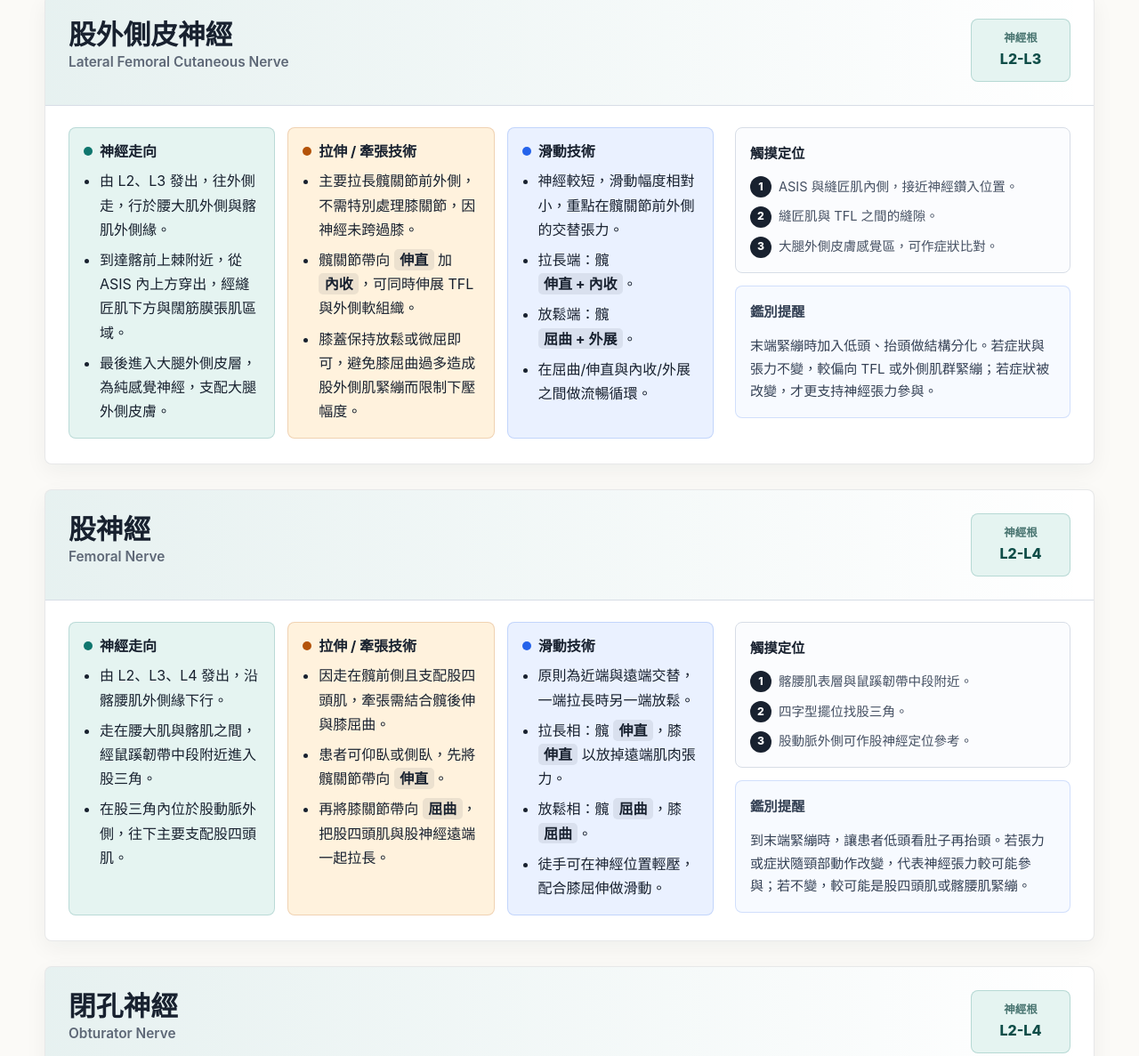
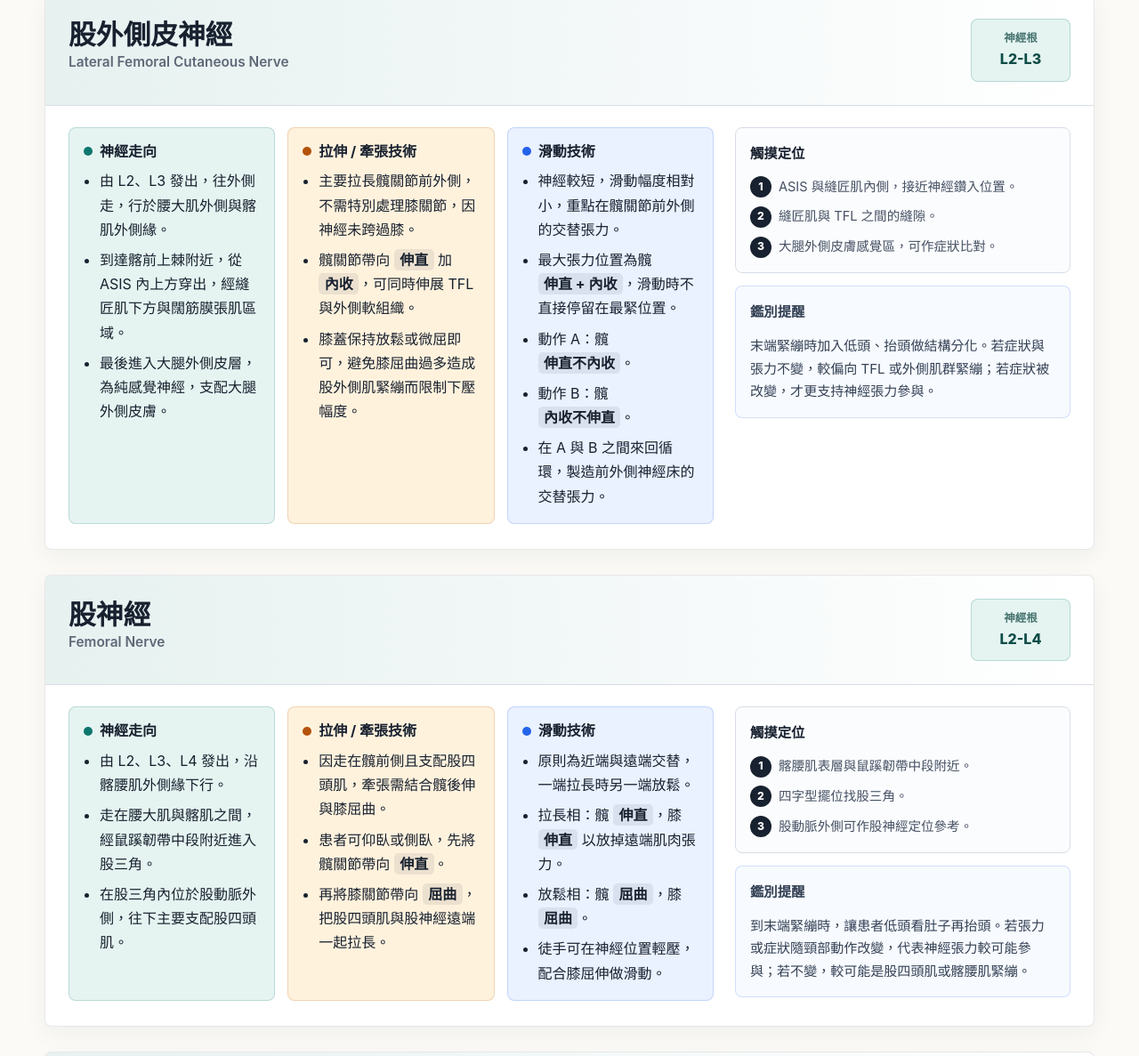
Before and after one commit to cjwmask/lower-limb-nerve-mobilization, a plain HTML site: page index.html in a window 1280 px wide. Shown: the part 720-1907 px from the top of the page at 89% size. Drawn offline with Linux system fonts and the light colour scheme.

Commit message:
Refine LFCN sliding technique

```diff
--- a/index.html
+++ b/index.html
@@ -653,9 +653,10 @@
             <h4><span class="dot"></span>滑動技術</h4>
             <ul>
               <li>神經較短，滑動幅度相對小，重點在髖關節前外側的交替張力。</li>
-              <li>拉長端：髖 <span class="cue">伸直 + 內收</span>。</li>
-              <li>放鬆端：髖 <span class="cue">屈曲 + 外展</span>。</li>
-              <li>在屈曲/伸直與內收/外展之間做流暢循環。</li>
+              <li>最大張力位置為髖 <span class="cue">伸直 + 內收</span>，滑動時不直接停留在最緊位置。</li>
+              <li>動作 A：髖 <span class="cue">伸直不內收</span>。</li>
+              <li>動作 B：髖 <span class="cue">內收不伸直</span>。</li>
+              <li>在 A 與 B 之間來回循環，製造前外側神經床的交替張力。</li>
             </ul>
           </section>
         </div>
@@ -964,7 +965,7 @@
               <td>L2-L3</td>
               <td>腰大肌外側、髂肌外側緣，經 ASIS 內上方，至縫匠肌與 TFL 附近，進入大腿外側皮層。</td>
               <td>髖伸直 + 內收；膝維持放鬆或微屈。</td>
-              <td>髖伸直內收拉長；髖屈曲外展放鬆，做小幅循環。</td>
+              <td>最大張力為髖伸直 + 內收；滑動改在「伸直不內收」與「內收不伸直」之間來回循環。</td>
               <td>ASIS 與縫匠肌內側、縫匠肌與 TFL 間隙；大腿外側皮膚感覺。</td>
             </tr>
             <tr>
```
